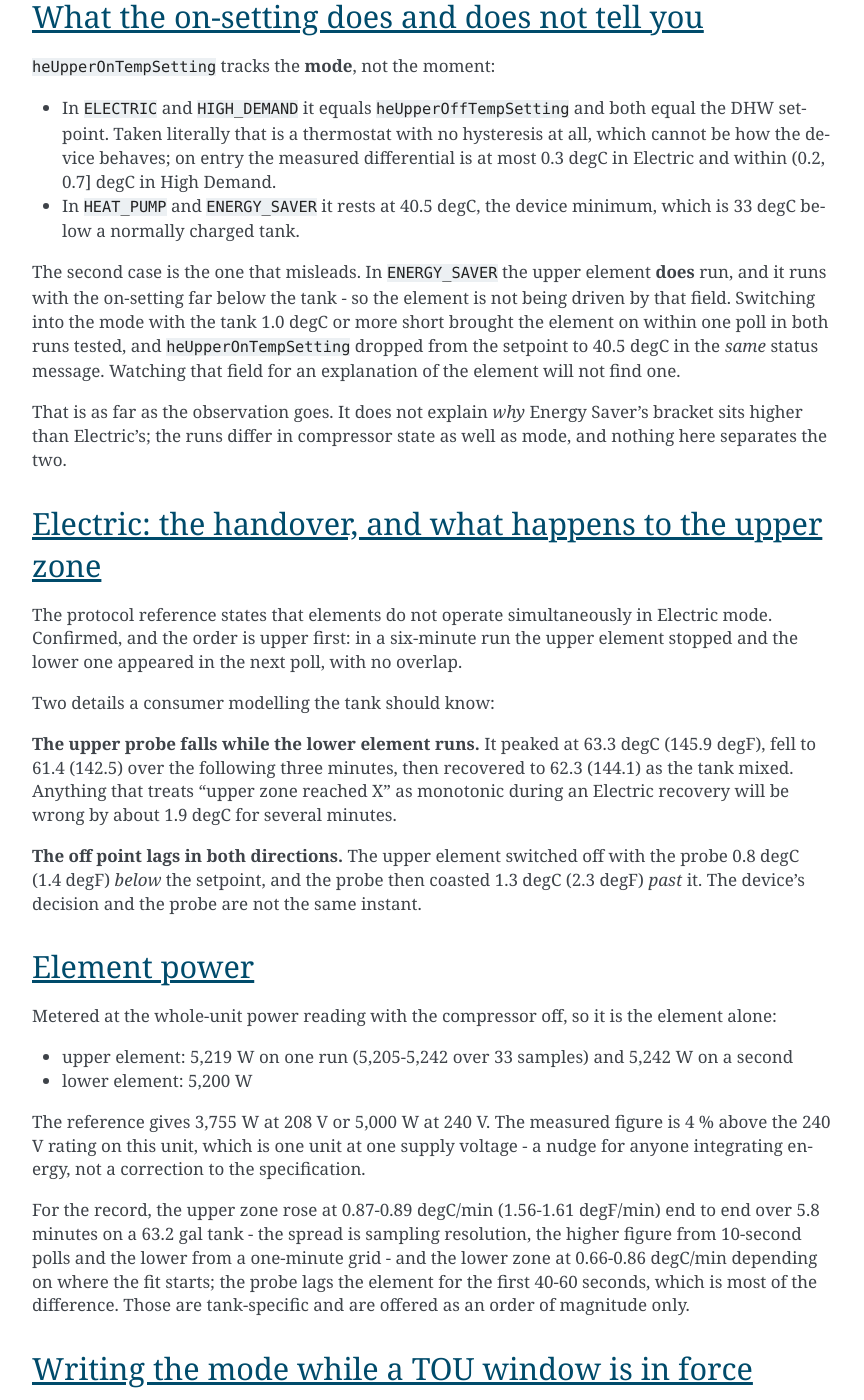
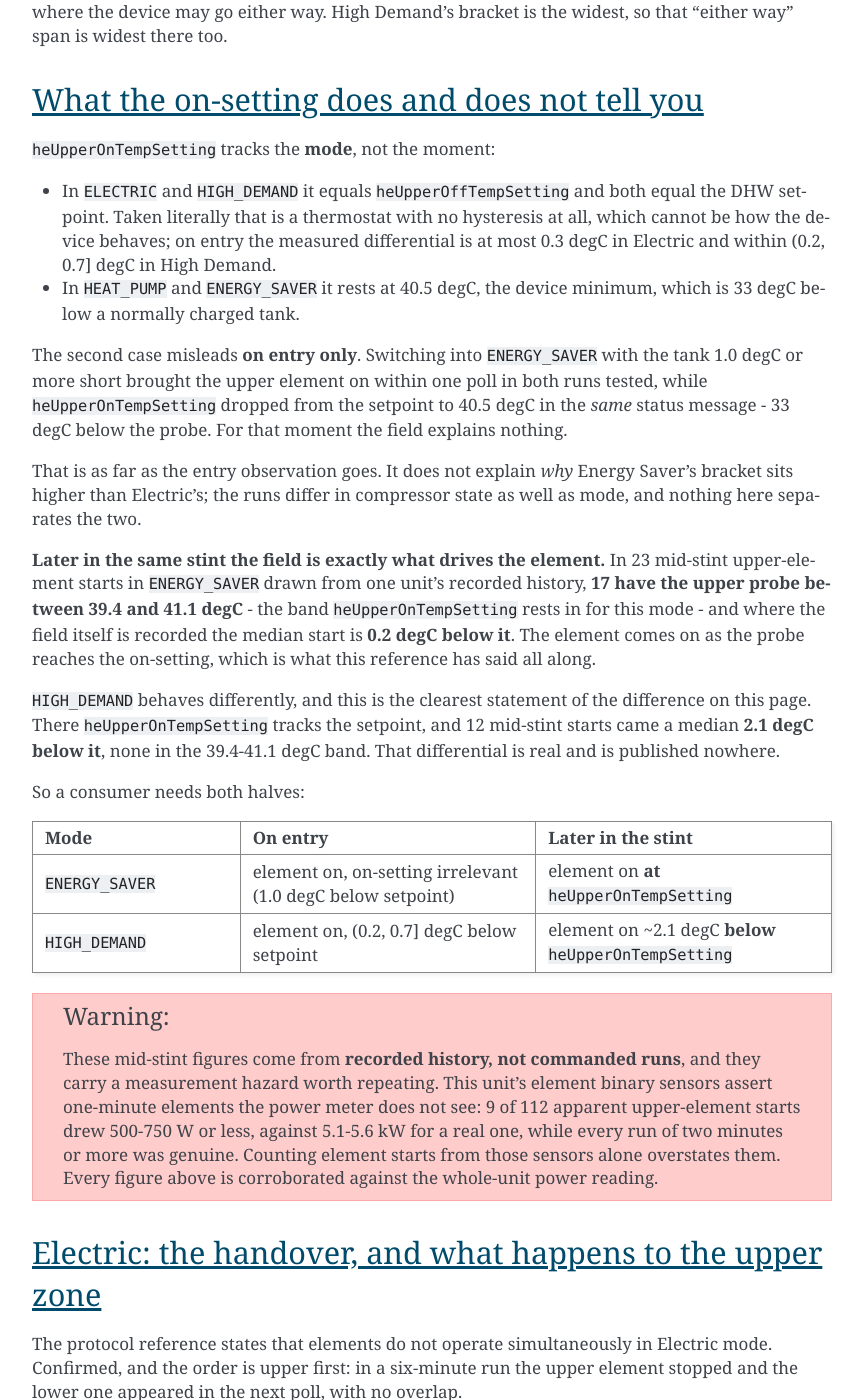
Before and after one commit to eman/nwp500-python, a Sphinx documentation site: the page built from docs/explanation/heating-elements.rst, in a window 1280 px wide and 1400 px high, scrolled down 3831 px. Shown: the whole window, without its empty margins (338-1202 px from the left). Built offline with Sphinx 7.4.7, drawn with Linux system fonts in a browser that asks for light colours; some of the changed text lies outside the part shown.

Commit message:
docs: the on-setting is wrong on entry and right after it
#142 established that switching into an element mode engages the
element on a differential the device does not publish, and concluded
that heUpperOnTempSetting "is not being driven by that field". The
first half is right. The generalisation is not, and it made this
reference contradict itself: data_conversions.rst describes these
fields as thermostats, #142 added a warning saying they do not predict
when an element runs, and both were then true only of the moment a
mode is switched.

Later in the same stint the published description is exactly right. In
23 mid-stint upper-element starts in ENERGY_SAVER, drawn from one
unit's recorded history, 17 have the probe in the 39.4-41.1 degC band
where heUpperOnTempSetting rests, and where the field itself is
recorded the median start is 0.2 degC below it. The element comes on
as the probe reaches the on-setting.

HIGH_DEMAND is the contrast that makes the point: its on-setting
tracks the setpoint, and 12 mid-stint starts came a median 2.1 degC
*below* it, none anywhere near that band. That differential is real
and published nowhere.

So entry is the exception and the reference description is the rule.
Narrowed in four places: the explanation page's summary row and its
"what the on-setting does and does not tell you" section, which now
carries a per-mode entry/mid-stint table; data_conversions.rst's
warning, which said flatly that these fields do not predict when an
element runs and now says which rule applies when; device_status.rst's
note; and the unreleased changelog entry, amended rather than
contradicted since nothing has shipped with the broad claim.

One measurement note travels with the new figures, because anyone
repeating this will hit it. This unit's element binary sensors assert
one-minute elements the power meter never sees: 9 of 112 apparent
upper-element starts drew 750 W or less, against 5.1-5.6 kW for a real
one, while every run of two minutes or more was genuine. Element
starts counted from those sensors alone are overstated. Every figure
here is corroborated against the whole-unit power reading.

These are history-derived, not commanded runs, and the page says so.

Refs #142

```diff
--- a/docs/explanation/heating-elements.rst
+++ b/docs/explanation/heating-elements.rst
@@ -53,10 +53,15 @@ The short version
    * - Energy Saver on entry
      - Switching into ``ENERGY_SAVER`` engages the upper element even
        though ``heUpperOnTempSetting`` rests 33 degC below the tank, so
-       whatever drives it, that field is not it. Its bracket also sits
-       higher than the other two modes'. Why the two differ is **not**
-       established: the Energy Saver runs had the compressor running
-       and the others did not.
+       **on entry** that field is not what drives it. Its bracket also
+       sits higher than the other two modes'. Why the two differ is
+       **not** established: the Energy Saver runs had the compressor
+       running and the others did not.
+   * - Energy Saver later in a stint
+     - Different rule. The element re-engages **as the upper probe
+       reaches** ``heUpperOnTempSetting`` - the field working exactly
+       as this reference describes it. Entry is the exception, not the
+       rule.
    * - Electric ordering
      - Upper element to the setpoint, then the lower element, never
        both, as the protocol reference already states. The handover
@@ -238,17 +243,58 @@ What the on-setting does and does not tell you
 * In ``HEAT_PUMP`` and ``ENERGY_SAVER`` it rests at 40.5 degC, the
   device minimum, which is 33 degC below a normally charged tank.
 
-The second case is the one that misleads. In ``ENERGY_SAVER`` the upper
-element **does** run, and it runs with the on-setting far below the tank
-- so the element is not being driven by that field. Switching into the
-mode with the tank 1.0 degC or more short brought the element on within
-one poll in both runs tested, and ``heUpperOnTempSetting`` dropped from
-the setpoint to 40.5 degC in the *same* status message. Watching that
-field for an explanation of the element will not find one.
+The second case misleads **on entry only**. Switching into
+``ENERGY_SAVER`` with the tank 1.0 degC or more short brought the upper
+element on within one poll in both runs tested, while
+``heUpperOnTempSetting`` dropped from the setpoint to 40.5 degC in the
+*same* status message - 33 degC below the probe. For that moment the
+field explains nothing.
 
-That is as far as the observation goes. It does not explain *why*
+That is as far as the entry observation goes. It does not explain *why*
 Energy Saver's bracket sits higher than Electric's; the runs differ in
 compressor state as well as mode, and nothing here separates the two.
+
+**Later in the same stint the field is exactly what drives the
+element.** In 23 mid-stint upper-element starts in ``ENERGY_SAVER``
+drawn from one unit's recorded history, **17 have the upper probe
+between 39.4 and 41.1 degC** - the band ``heUpperOnTempSetting`` rests
+in for this mode - and where the field itself is recorded the median
+start is **0.2 degC below it**. The element comes on as the probe
+reaches the on-setting, which is what this reference has said all
+along.
+
+``HIGH_DEMAND`` behaves differently, and this is the clearest statement
+of the difference on this page. There ``heUpperOnTempSetting`` tracks
+the setpoint, and 12 mid-stint starts came a median **2.1 degC below
+it**, none in the 39.4-41.1 degC band. That differential is real and is
+published nowhere.
+
+So a consumer needs both halves:
+
+.. list-table::
+   :header-rows: 1
+   :widths: 26 37 37
+
+   * - Mode
+     - On entry
+     - Later in the stint
+   * - ``ENERGY_SAVER``
+     - element on, on-setting irrelevant (1.0 degC below setpoint)
+     - element on **at** ``heUpperOnTempSetting``
+   * - ``HIGH_DEMAND``
+     - element on, (0.2, 0.7] degC below setpoint
+     - element on ~2.1 degC **below** ``heUpperOnTempSetting``
+
+.. warning::
+
+   These mid-stint figures come from **recorded history, not commanded
+   runs**, and they carry a measurement hazard worth repeating. This
+   unit's element binary sensors assert one-minute elements the power
+   meter does not see: 9 of 112 apparent upper-element starts drew
+   500-750 W or less, against 5.1-5.6 kW for a real one, while every
+   run of two minutes or more was genuine. Counting element starts from
+   those sensors alone overstates them. Every figure above is
+   corroborated against the whole-unit power reading.
 
 
 Electric: the handover, and what happens to the upper zone
@@ -326,8 +372,9 @@ established:
   has a run on each side, so it is bracketed - but that bracket is more
   than twice Electric's width, and one run at 0.4 degC would halve it.
   Until then, whether the two modes share a threshold is unresolved.
-* what engages the element **later** in an Energy Saver stint, as
-  opposed to on entry.
+* **Electric's** behaviour later in a stint. Energy Saver's and High
+  Demand's are described above from history; Electric has only two
+  mid-stint starts on record, which characterises nothing.
 * anything about runs longer than six minutes.
 * whether either differential is firmware-dependent. The unit reported
   ``heUpperOnDiffTempSetting`` as 0 throughout; if another unit reports
```
Also changed, not shown: CHANGELOG.rst (+19 -4 lines), docs/reference/protocol/data_conversions.rst (+19 -11 lines), docs/reference/protocol/device_status.rst (+10 -7 lines).
